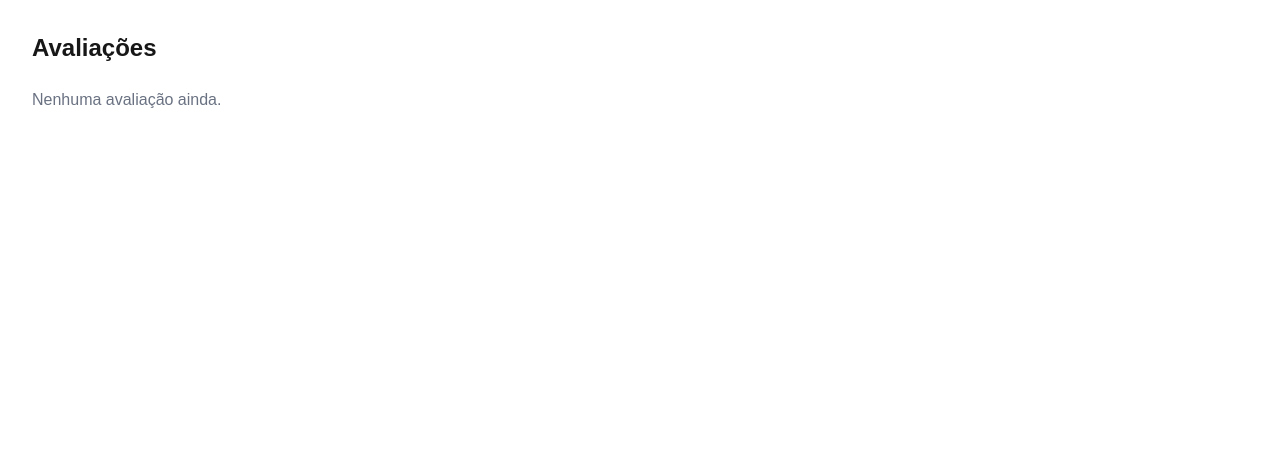
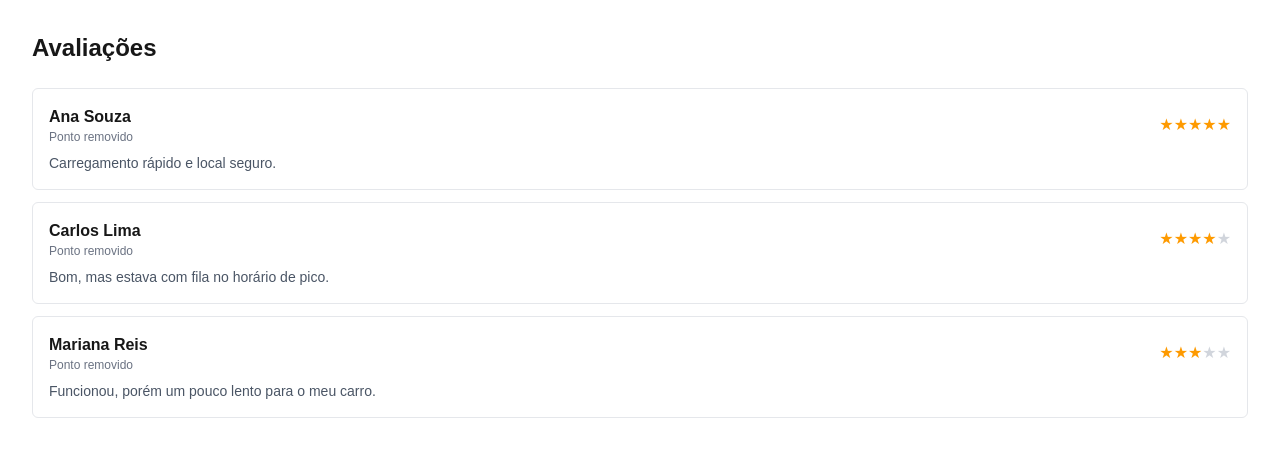
Before and after one commit to alinerfer/flui-admin, a Next.js app: page /avaliacoes in a window 1280 px wide. Shown: the top 456 px of the page. Built offline with nearby package versions, Linux system fonts and the light colour scheme.

Commit message:
lista avaliações com dados iniciais

```diff
--- a/app/avaliacoes/page.tsx
+++ b/app/avaliacoes/page.tsx
@@ -1,10 +1,101 @@
+"use client";
+
+import { useEffect, useState } from "react";
+
+type Avaliacao = {
+  id: string;
+  pontoId: string;
+  motorista: string;
+  nota: number;
+  comentario: string;
+};
+
+type Ponto = {
+  id: string;
+  nome: string;
+};
+
 export default function AvaliacoesPage() {
+  const [avaliacoes, setAvaliacoes] = useState<Avaliacao[]>([]);
+  const [pontos, setPontos] = useState<Ponto[]>([]);
+
+  useEffect(() => {
+    setPontos(JSON.parse(localStorage.getItem("pontos") || "[]"));
+
+    const dados: Avaliacao[] = JSON.parse(
+      localStorage.getItem("avaliacoes") || "[]"
+    );
+    if (dados.length === 0) {
+      const iniciais: Avaliacao[] = [
+        {
+          id: "1",
+          pontoId: "paulista",
+          motorista: "Ana Souza",
+          nota: 5,
+          comentario: "Carregamento rápido e local seguro.",
+        },
+        {
+          id: "2",
+          pontoId: "paulista",
+          motorista: "Carlos Lima",
+          nota: 4,
+          comentario: "Bom, mas estava com fila no horário de pico.",
+        },
+        {
+          id: "3",
+          pontoId: "iguatemi",
+          motorista: "Mariana Reis",
+          nota: 3,
+          comentario: "Funcionou, porém um pouco lento para o meu carro.",
+        },
+      ];
+      localStorage.setItem("avaliacoes", JSON.stringify(iniciais));
+      setAvaliacoes(iniciais);
+    } else {
+      setAvaliacoes(dados);
+    }
+  }, []);
+
+  function nomeDoPonto(id: string) {
+    return pontos.find((p) => p.id === id)?.nome ?? "Ponto removido";
+  }
+
   return (
     <div className="p-8">
       <h1 className="text-2xl font-bold mb-6">Avaliações</h1>
-      <p className="text-gray-500 dark:text-gray-400">
-        Nenhuma avaliação ainda.
-      </p>
+
+      {avaliacoes.length === 0 ? (
+        <p className="text-gray-500 dark:text-gray-400">
+          Nenhuma avaliação ainda.
+        </p>
+      ) : (
+        <ul className="flex flex-col gap-3">
+          {avaliacoes.map((a) => (
+            <li
+              key={a.id}
+              className="border border-gray-200 rounded-md p-4 bg-white dark:border-gray-800 dark:bg-gray-900"
+            >
+              <div className="flex items-center justify-between gap-3">
+                <div>
+                  <h2 className="font-semibold">{a.motorista}</h2>
+                  <p className="text-xs text-gray-500 dark:text-gray-400">
+                    {nomeDoPonto(a.pontoId)}
+                  </p>
+                </div>
+                <span className="text-amber-500">
+                  {"★".repeat(a.nota)}
+                  <span className="text-gray-300 dark:text-gray-700">
+                    {"★".repeat(5 - a.nota)}
+                  </span>
+                </span>
+              </div>
+              <p className="text-sm text-gray-600 dark:text-gray-400 mt-2">
+                {a.comentario}
+              </p>
+            </li>
+          ))}
+        </ul>
+      )}
     </div>
   );
 }
```
